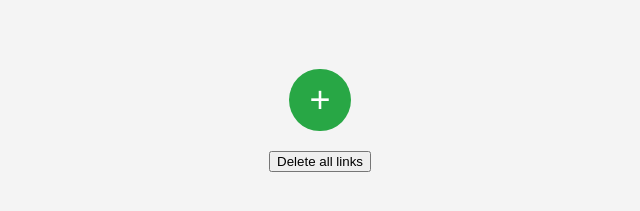
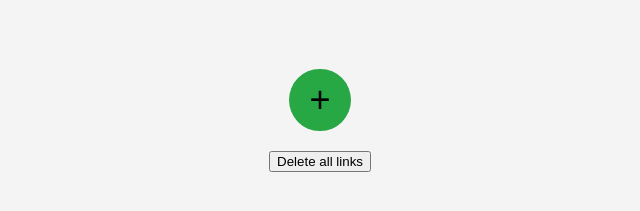
Before and after one commit to EyadGamer1757/eyagle, a plain HTML site: page index.html in a window 1280 px wide. Shown: the part 463-674 px from the top of the page, 320-960 px from the left. Drawn offline with Linux system fonts and the light colour scheme.

Commit message:
Update index.html

```diff
--- a/index.html
+++ b/index.html
@@ -21,7 +21,7 @@
     <button id="displayInput" class="url" onclick="openLink()">Open Website</button>
     <p id="displayArea"></p>
     <p id="search"></p>
-    <button id="createButton" style="font-size: 36px;">+</button>
+    <button id="createButton" style="font-size: 36px;color: black;">+</button>
     <div id="linkContainer"></div>
     <button id="deleteButton">Delete all links</button>
 </body>
```
